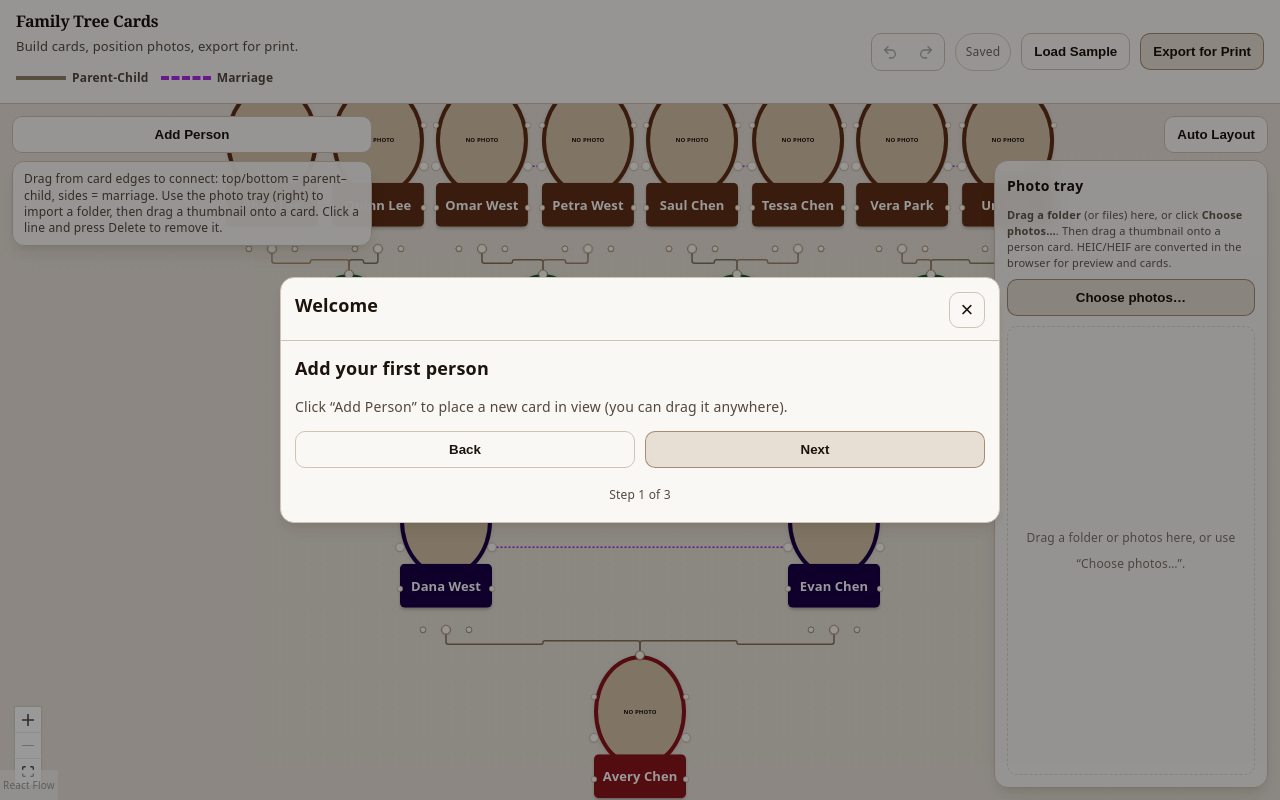
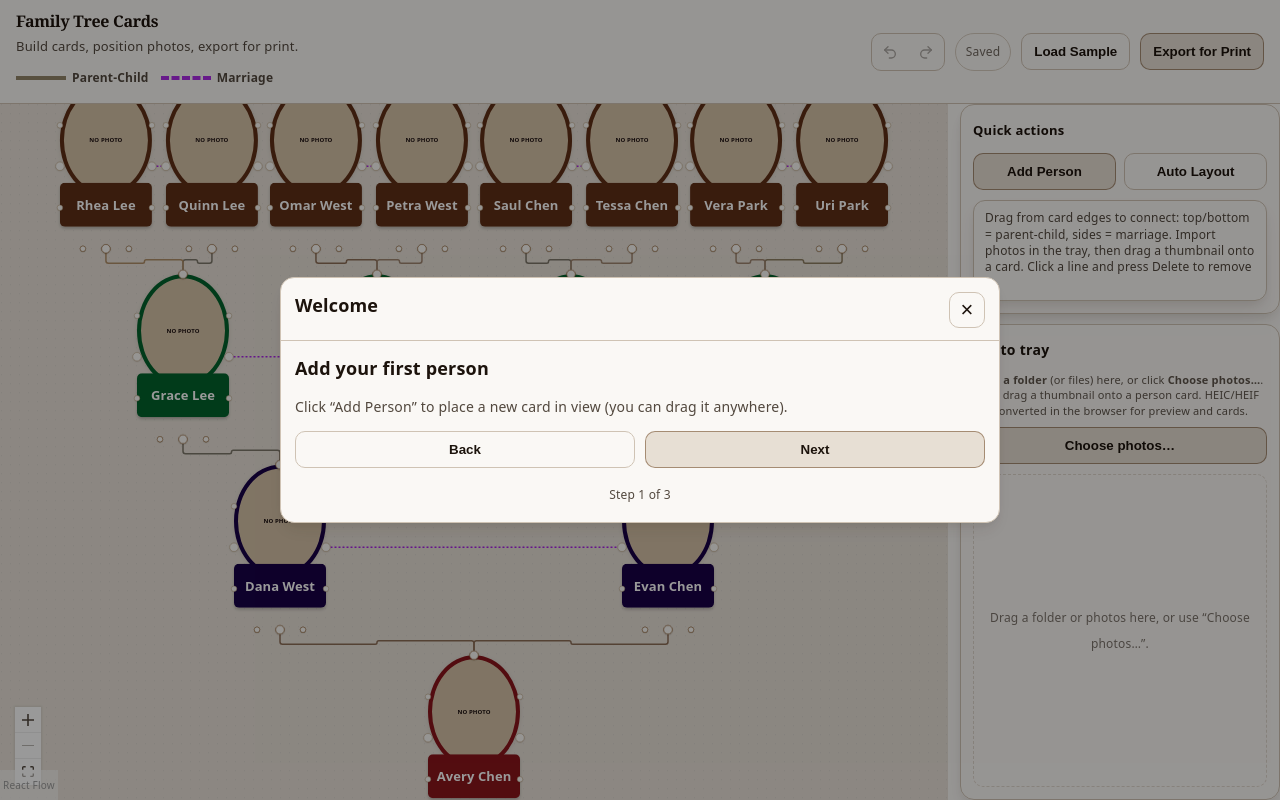
Before and after one commit to sottom/cursor-family-history-game, a React (Vite) app: page / in a window 1280 px wide. Built offline with nearby package versions, Linux system fonts and the light colour scheme.

Commit message:
add single side-bar

```diff
--- a/src/components/FamilyCanvas.tsx
+++ b/src/components/FamilyCanvas.tsx
@@ -470,32 +470,8 @@ export default function FamilyCanvas() {
 
   return (
     <div className="ftCanvas" ref={canvasRef}>
+      <div className="ftCanvas__flow">
         <AlignToolbar />
-      <PhotoLibraryPanel />
-      <button
-        className="ftBtn"
-        type="button"
-        style={{ position: 'absolute', top: 12, right: 12, zIndex: 20, padding: '10px 12px' }}
-        onClick={onAutoLayout}
-        disabled={Object.keys(state.persons).length < 2}
-      >
-        Auto Layout
-      </button>
-      <div className="ftCanvas__actions">
-        <button
-          className="ftBtn"
-          type="button"
-          onClick={addPersonInView}
-        >
-          Add Person
-        </button>
-        {state.selectedPersonIds.length < 2 && (
-          <div className="ftCanvas__help">
-            Drag from card edges to connect: top/bottom = parent–child, sides = marriage. Use the photo tray (right)
-            to import a folder, then drag a thumbnail onto a card. Click a line and press Delete to remove it.
-          </div>
-        )}
-      </div>
         <ReactFlow
         nodes={nodes}
         edges={rfEdges}
@@ -601,5 +577,31 @@ export default function FamilyCanvas() {
           <Controls showInteractive={false} />
         </ReactFlow>
       </div>
+      <aside className="ftCanvasSidebar" aria-label="Canvas tools">
+        <div className="ftCanvasSidebar__group">
+          <div className="ftCanvasSidebar__title">Quick actions</div>
+          <div className="ftCanvasSidebar__actions">
+            <button className="ftBtn ftBtn--primary" type="button" onClick={addPersonInView}>
+              Add Person
+            </button>
+            <button
+              className="ftBtn"
+              type="button"
+              onClick={onAutoLayout}
+              disabled={Object.keys(state.persons).length < 2}
+            >
+              Auto Layout
+            </button>
+          </div>
+          {state.selectedPersonIds.length < 2 && (
+            <div className="ftCanvas__help">
+              Drag from card edges to connect: top/bottom = parent-child, sides = marriage. Import photos in the tray,
+              then drag a thumbnail onto a card. Click a line and press Delete to remove it.
+            </div>
+          )}
+        </div>
+        <PhotoLibraryPanel className="ftPhotoLibraryPanel--embedded" />
+      </aside>
+    </div>
   )
 }
--- a/src/components/PhotoLibraryPanel.tsx
+++ b/src/components/PhotoLibraryPanel.tsx
@@ -156,7 +156,11 @@ function LibraryThumb({ entry }: { entry: PhotoLibraryEntry }) {
   )
 }
 
-export default function PhotoLibraryPanel() {
+type PhotoLibraryPanelProps = {
+  className?: string
+}
+
+export default function PhotoLibraryPanel({ className = '' }: PhotoLibraryPanelProps) {
   const state = useAppState()
   const dispatch = useAppDispatch()
   const filePickRef = useRef<HTMLInputElement>(null)
@@ -268,7 +272,7 @@ export default function PhotoLibraryPanel() {
 
   return (
     <aside
-      className={`ftPhotoLibraryPanel${dropHover ? ' ftPhotoLibraryPanel--dropping' : ''}`}
+      className={`ftPhotoLibraryPanel${dropHover ? ' ftPhotoLibraryPanel--dropping' : ''}${className ? ` ${className}` : ''}`}
       aria-label="Imported photos"
       onDragOver={onPanelDragOver}
       onDragLeave={onPanelDragLeave}
--- a/src/index.css
+++ b/src/index.css
@@ -264,22 +264,29 @@ code {
   .ftAside {
     display: none;
   }
+  .ftCanvas {
+    grid-template-columns: 1fr;
+  }
+  .ftCanvasSidebar {
+    grid-template-rows: auto auto;
+  }
+  .ftPhotoLibraryPanel--embedded {
+    min-height: 280px;
+  }
 }
 
 .ftCanvas {
   height: 100%;
   min-height: 0;
-  position: relative;
+  display: grid;
+  grid-template-columns: minmax(0, 1fr) 320px;
+  gap: 12px;
 }
 
-.ftCanvas__actions {
-  position: absolute;
-  top: 12px;
-  left: 12px;
-  z-index: 20;
-  display: grid;
-  gap: 8px;
-  max-width: 360px;
+.ftCanvas__flow {
+  position: relative;
+  min-width: 0;
+  min-height: 0;
 }
 
 .ftCanvas__help {
@@ -294,6 +301,7 @@ code {
 }
 
 .ftPhotoLibraryPanel {
+  box-sizing: border-box;
   position: absolute;
   top: 56px;
   right: 12px;
@@ -312,6 +320,56 @@ code {
   overflow: hidden;
   pointer-events: auto;
   transition: border-color 120ms ease, box-shadow 120ms ease, background 120ms ease;
+}
+
+.ftCanvasSidebar {
+  display: grid;
+  grid-template-rows: auto minmax(0, 1fr);
+  gap: 10px;
+  min-height: 0;
+}
+
+.ftCanvasSidebar__group {
+  display: grid;
+  gap: 10px;
+  padding: 12px;
+  border-radius: 14px;
+  border: 1px solid var(--border);
+  background: color-mix(in srgb, var(--bg), transparent 8%);
+  box-shadow: var(--shadow);
+}
+
+.ftCanvasSidebar__title {
+  font-weight: 800;
+  font-size: 13px;
+  color: var(--text-h);
+  letter-spacing: 0.02em;
+}
+
+.ftCanvasSidebar__actions {
+  display: grid;
+  grid-template-columns: 1fr 1fr;
+  gap: 8px;
+}
+
+.ftPhotoLibraryPanel--embedded {
+  position: relative;
+  top: auto;
+  right: auto;
+  bottom: auto;
+  width: 100%;
+  max-width: 100%;
+  min-width: 0;
+  z-index: auto;
+  backdrop-filter: none;
+  height: 100%;
+  min-height: 0;
+  overflow-x: hidden;
+}
+
+.ftPhotoLibraryPanel__actions > .ftBtn {
+  min-width: 0;
+  max-width: 100%;
 }
 
 .ftPhotoLibraryPanel--dropping {
@@ -1217,10 +1275,9 @@ code {
    the grid background so only the person cards + relationship edges end
    up in the captured image. Also neutralizes selection scale / animations
    that would otherwise make the output blurry or inconsistent. */
-.ftCanvas--exporting .ftCanvas__actions,
+.ftCanvas--exporting .ftCanvasSidebar,
 .ftCanvas--exporting .ftAlignToolbar,
 .ftCanvas--exporting .ftPhotoLibraryPanel,
-.ftCanvas--exporting > .ftBtn,
 .ftCanvas--exporting .react-flow__controls,
 .ftCanvas--exporting .react-flow__attribution,
 .ftCanvas--exporting .react-flow__panel,
```
Lines whose indentation alone changed are shown as unchanged.
